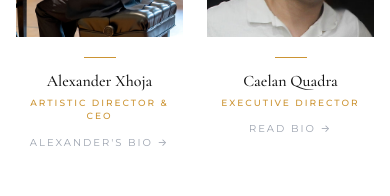
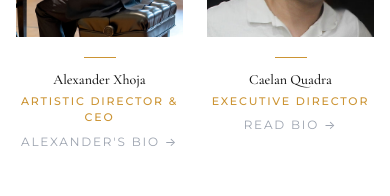
Before and after one commit to xhojamusicagency-cmd/xhoja-music-agency, a React (Vite) app: page /team in a window 390 px wide. Shown: the part 507-703 px from the top of the page. Built offline with nearby package versions, Linux system fonts and the light colour scheme.

Commit message:
Increase team card text sizes for better readability on mobile and desktop

```diff
--- a/src/pages/Team.tsx
+++ b/src/pages/Team.tsx
@@ -154,11 +154,11 @@ export default function Team() {
                   <div className="absolute inset-0 bg-dark/0 group-hover:bg-dark/10 transition-colors duration-500" />
                 </div>
                 <div className="w-8 h-px bg-gold mb-3" />
-                <h3 className="font-serif text-base sm:text-xl font-medium mb-1 leading-snug">{member.name}</h3>
-                <p className="text-gold text-[9px] sm:text-[10px] font-medium uppercase tracking-[2px] mb-3">{member.role}</p>
+                <h3 className="font-serif text-sm sm:text-lg font-medium mb-1 leading-snug">{member.name}</h3>
+                <p className="text-gold text-[11px] sm:text-xs font-medium uppercase tracking-[1.8px] mb-2">{member.role}</p>
                 <a
                   href={`#bio-${member.id}`}
-                  className="text-[10px] uppercase tracking-[2px] text-gray-400 hover:text-gold transition-colors duration-300 cursor-pointer"
+                  className="text-xs uppercase tracking-[1.8px] text-gray-400 hover:text-gold transition-colors duration-300 cursor-pointer"
                 >
                   {member.id === 1 ? "Alexander's Bio →" : 'Read Bio →'}
                 </a>
```
